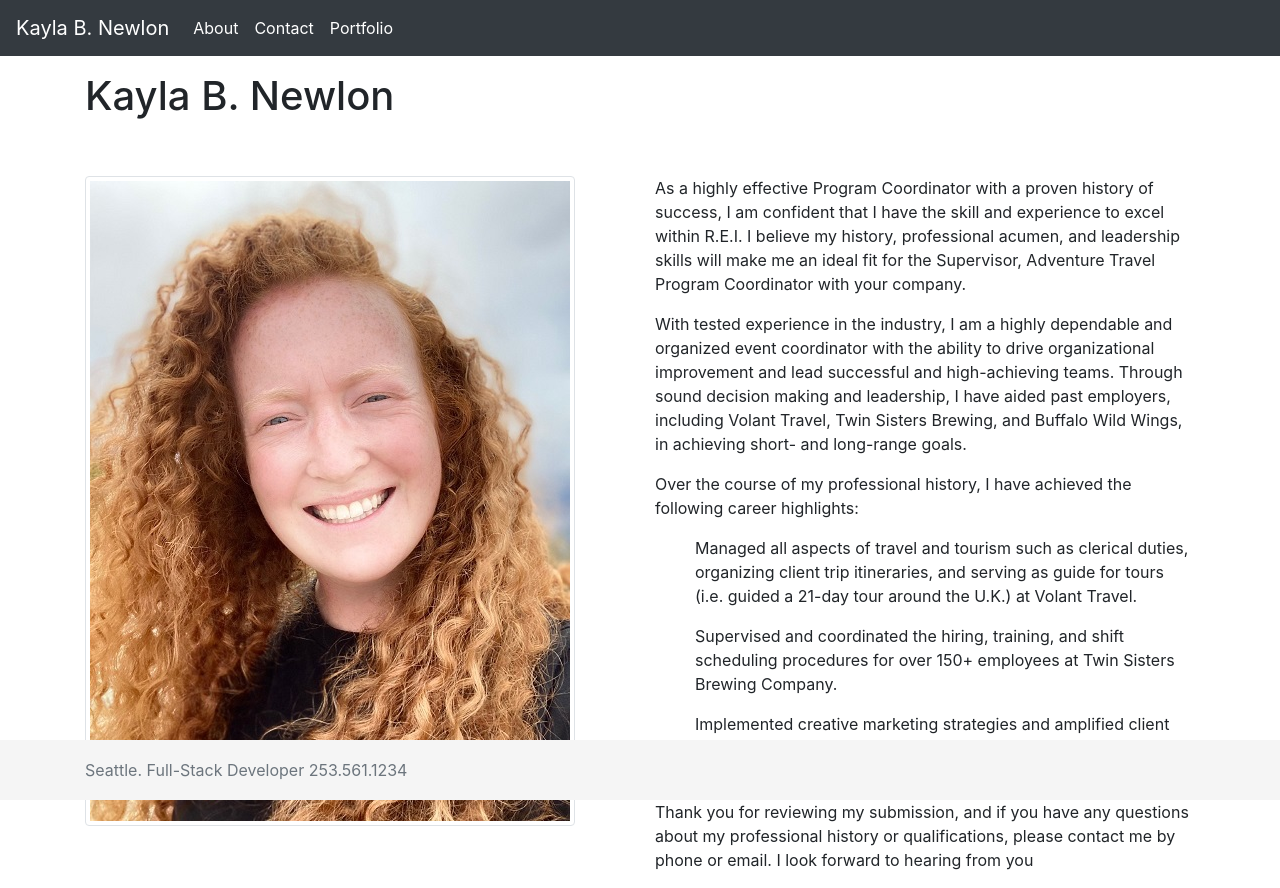
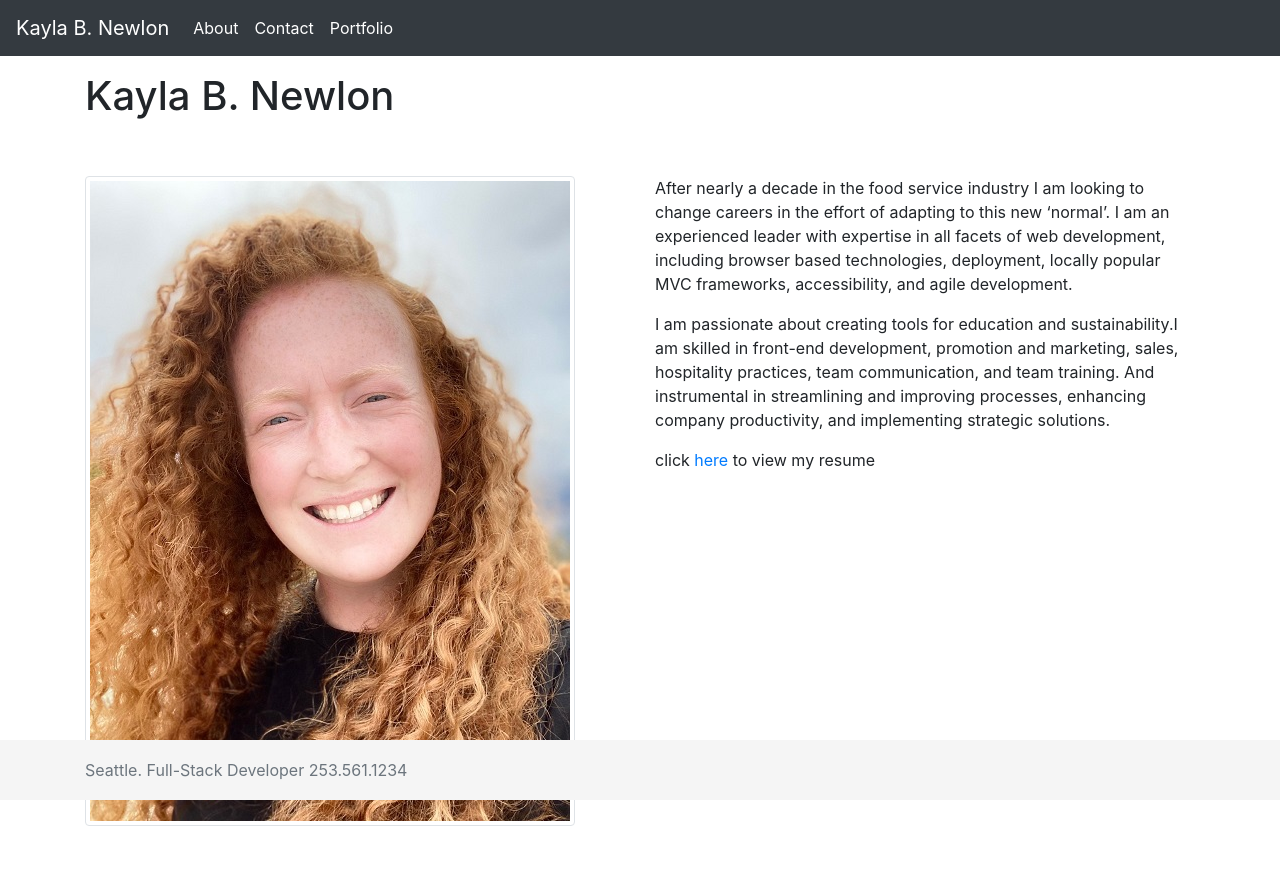
Before and after one commit to kbnewlon/bootstrap-bill-turner, a plain HTML site: page about.html in a window 1280 px wide. After the commit the page ends 826 px from the top, so only its background shows below. Drawn offline with nearby package versions, Linux system fonts and the light colour scheme.

Commit message:
updated portfolio for second submission

```diff
--- a/about.html
+++ b/about.html
@@ -42,37 +42,20 @@
                 <img src="Assets/profile pic.jpg" alt="here is a picture of my face" class="img-thumbnail">
 
             </section>
-            <!--  About me. This is a placeholder bio, my old cover letter, until I gain more knowledge in this field.-->
+            <!--  Brand Statement Draft-->
             <section class="col-md-6">
 
-                <P> As a highly effective Program Coordinator with a proven history of success, I am confident that I
-                    have the skill and experience to excel within R.E.I. I believe my history, professional acumen, and
-                    leadership skills will make me an ideal fit for the Supervisor, Adventure Travel Program Coordinator
-                    with your company.
+                <P> After nearly a decade in the food service industry I am looking to change careers in the effort of
+                    adapting to this new ‘normal’. I am an experienced leader with expertise in all facets of web
+                    development, including browser based technologies, deployment, locally popular MVC frameworks,
+                    accessibility, and agile development. </P>
+                  <p>I am passionate about creating tools for education and
+                    sustainability.I am skilled in front-end development, promotion and marketing, sales, hospitality
+                    practices, team communication, and team training. And instrumental in streamlining and improving
+                    processes, enhancing company productivity, and implementing strategic solutions.
                 </p>
-                <p>With tested experience in the industry, I am a highly dependable and organized event coordinator
-                    with the ability to drive organizational improvement and lead successful and high-achieving teams.
-                    Through sound decision making and leadership, I have aided past employers, including Volant Travel,
-                    Twin Sisters Brewing, and Buffalo Wild Wings, in achieving short- and long-range goals.
-                </P>
-                <p> Over the course of my professional history, I have achieved the following career highlights:
-                </p>
+                <p>click <a href="assets/Kayla-Newlon-Full-Stack-Resume-pdf.pdf">here</a> to view my resume</p>
 
-                <ul>Managed all aspects of travel and tourism such as clerical duties, organizing client trip
-                    itineraries, and serving as guide for tours (i.e. guided a 21-day tour around the U.K.) at Volant
-                    Travel.
-                </ul>
-                <ul>Supervised and coordinated the hiring, training, and shift scheduling procedures for over 150+
-                    employees at Twin Sisters Brewing Company.
-                </ul>
-                <ul>Implemented creative marketing strategies and amplified client knowledge of travel services using
-                    company website at Volant Travel.
-                </ul>
-
-                <p>Thank you for reviewing my submission, and if you have any questions about my professional history
-                    or qualifications, please contact me by phone or email. I look forward to hearing from you
-
-                </P>
 
             </section>
 
@@ -81,7 +64,7 @@
 
 
     </main>
- <!--  Footer -->
+    <!--  Footer -->
     <footer class="footer">
         <section class="container">
             <span class="text-muted">Seattle. Full-Stack Developer 253.561.1234</span>
```
Also changed, not shown: contact.html (+1 -1 lines), portfolio.html (+16 -12 lines), Assets/AboutMeScreenShot.PNG (deleted), Assets/ContactMeScreenShot.PNG (deleted), Assets/Covid-19-Resource-Page-Screenshot.PNG (added), Assets/PasswordGeneratorScreenshot.PNG (added), Assets/PortfilioScreenShot.PNG (deleted), Assets/WeatherDashboardScreenshot.PNG (added), Assets/contactme.jpg (added), Assets/death.jpg (deleted), 3 other files.
